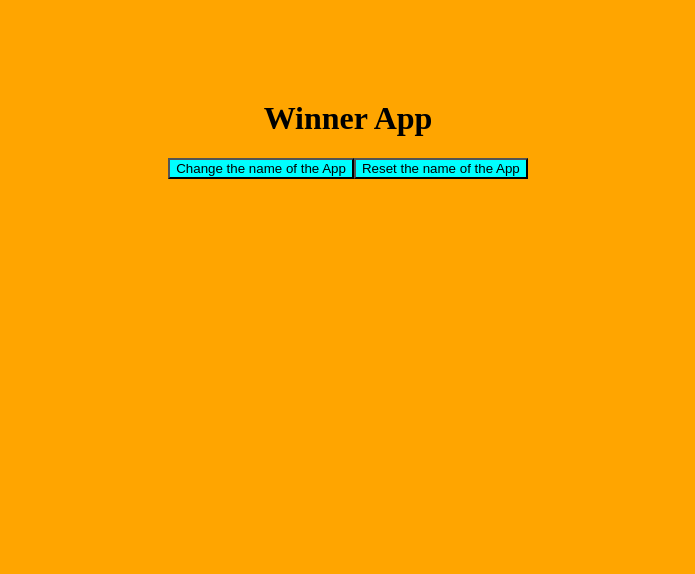
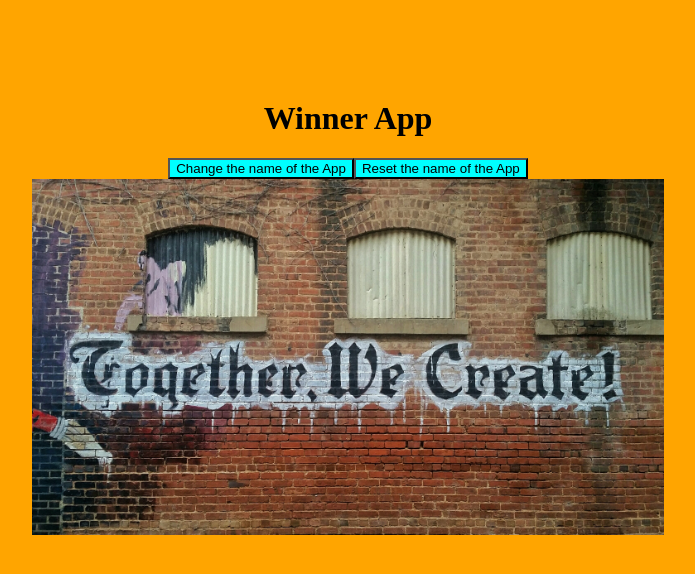
Before and after one commit to Janviermbilizi/sutwa-demo-app, a React (Create React App) app in the folder client/: page / in a window 1280 px wide. Shown: the top 574 px of the page, without its empty margins (292-987 px from the left). Built offline with nearby package versions, Linux system fonts and the light colour scheme.

Commit message:
added image to landing page

```diff
--- a/client/src/App.css
+++ b/client/src/App.css
@@ -6,6 +6,13 @@ button {
   background-color: aqua;
 }
 
+img {
+  display: block;
+  margin-left: auto;
+  margin-right: auto;
+  width: 50%;
+}
+
 .App {
   text-align: center;
   margin-top: 100px;
--- a/client/src/App.js
+++ b/client/src/App.js
@@ -1,5 +1,6 @@
 import "./App.css";
 import { useState } from "react";
+import together from './together.jpg';
 
 function App() {
   const [appName, setAppName] = useState("Winner App");
@@ -17,6 +18,7 @@ function App() {
       <h1>{appName}</h1>
       <button onClick={changeTheAppName}>Change the name of the App</button>
       <button onClick={resetTheAppName}>Reset the name of the App</button>
+      <img src={together} />
     </div>
   );
 }
```
Also changed, not shown: client/src/together.jpg (added).
